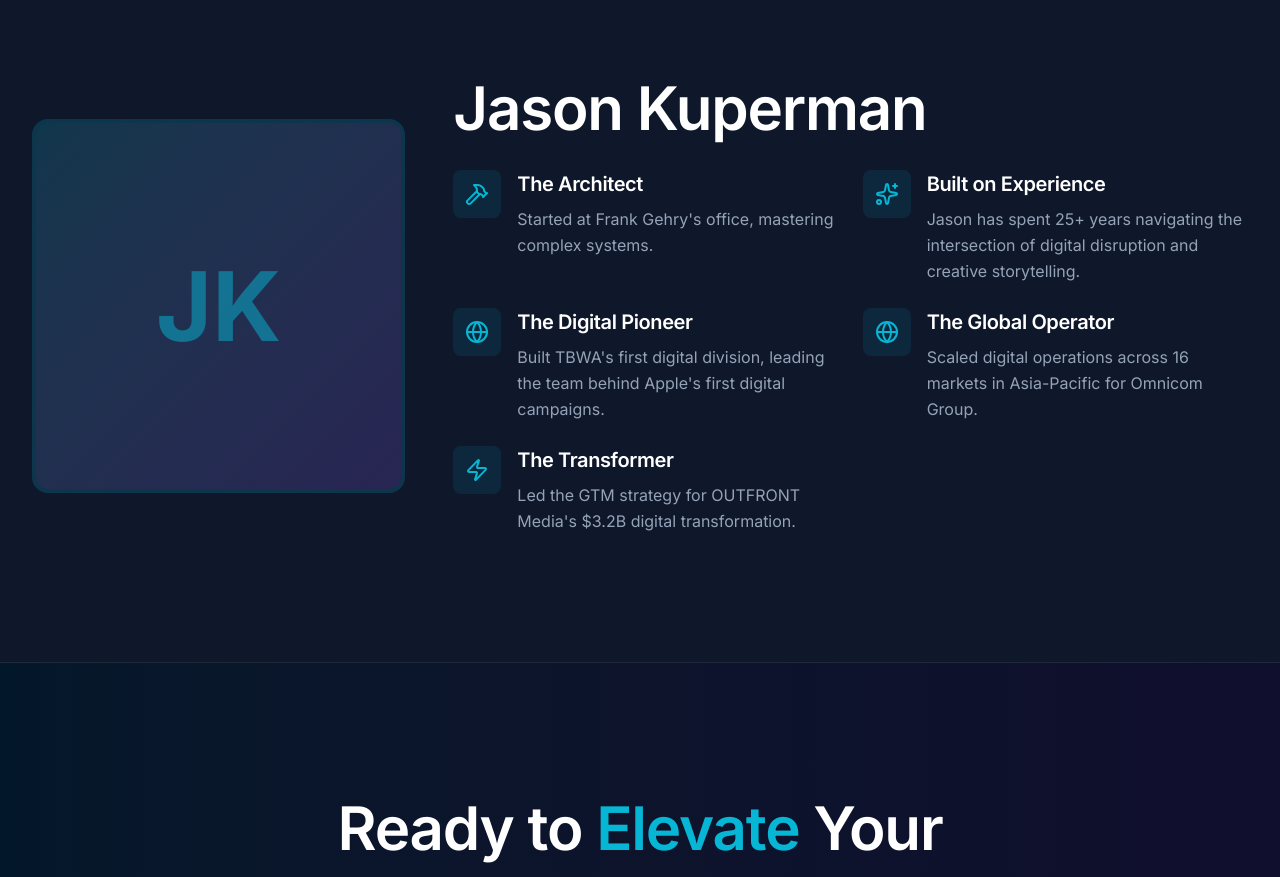
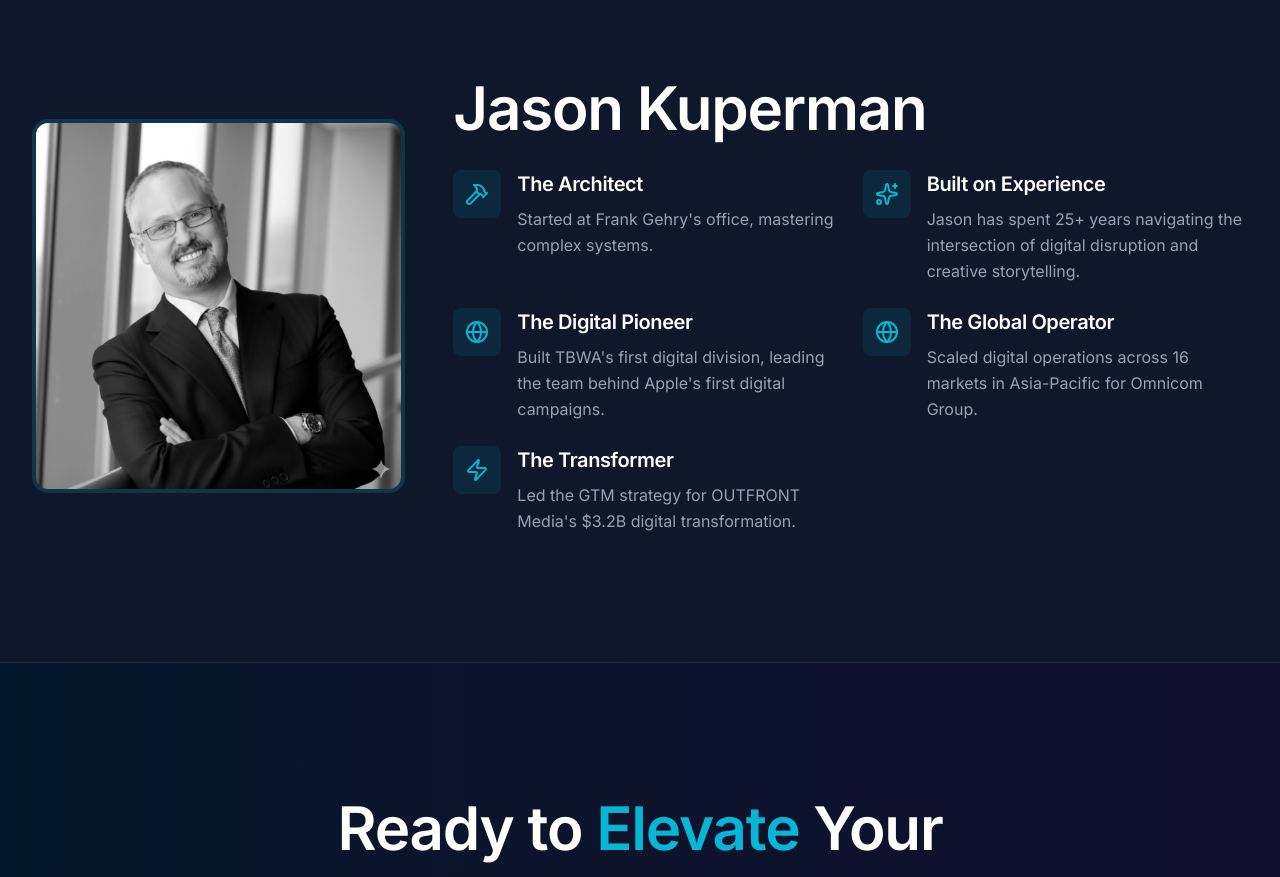
Before and after one commit to KupermanAdvisors/refactor-sprint, a Next.js app: page /ka in a window 1280 px wide. Shown: the part 2540-3417 px from the top of the page. Built offline with nearby package versions, Linux system fonts and the light colour scheme.

Commit message:
Add Jason Kuperman photo to Kuperman Advisors page

```diff
--- a/app/ka/page.tsx
+++ b/app/ka/page.tsx
@@ -3,6 +3,7 @@
 import { motion } from 'framer-motion';
 import { Award, Zap, TrendingUp, DollarSign, RotateCw, ArrowRight, Sparkles, Globe, Wrench, Hammer, Mail } from 'lucide-react';
 import Link from 'next/link';
+import Image from 'next/image';
 
 // Reusable Glass Card Component
 const GlassCard = ({ children, delay = 0 }: { children: React.ReactNode; delay?: number }) => (
@@ -224,9 +225,14 @@ export default function KupermanAdvisorsPage() {
                 className="relative"
               >
                 <div className="aspect-square rounded-2xl overflow-hidden border-4 border-accent-cyan/20">
-                  <div className="w-full h-full bg-gradient-to-br from-accent-cyan/20 to-accent-violet/20 flex items-center justify-center">
-                    <span className="text-8xl font-bold text-accent-cyan opacity-50">JK</span>
-                  </div>
+                  <Image
+                    src="/jason-kuperman.jpg"
+                    alt="Jason Kuperman - Marketing Strategy Expert"
+                    width={800}
+                    height={800}
+                    className="w-full h-full object-cover"
+                    priority
+                  />
                 </div>
               </motion.div>
             </div>
```
Also changed, not shown: public/jason-kuperman.jpg (added).
